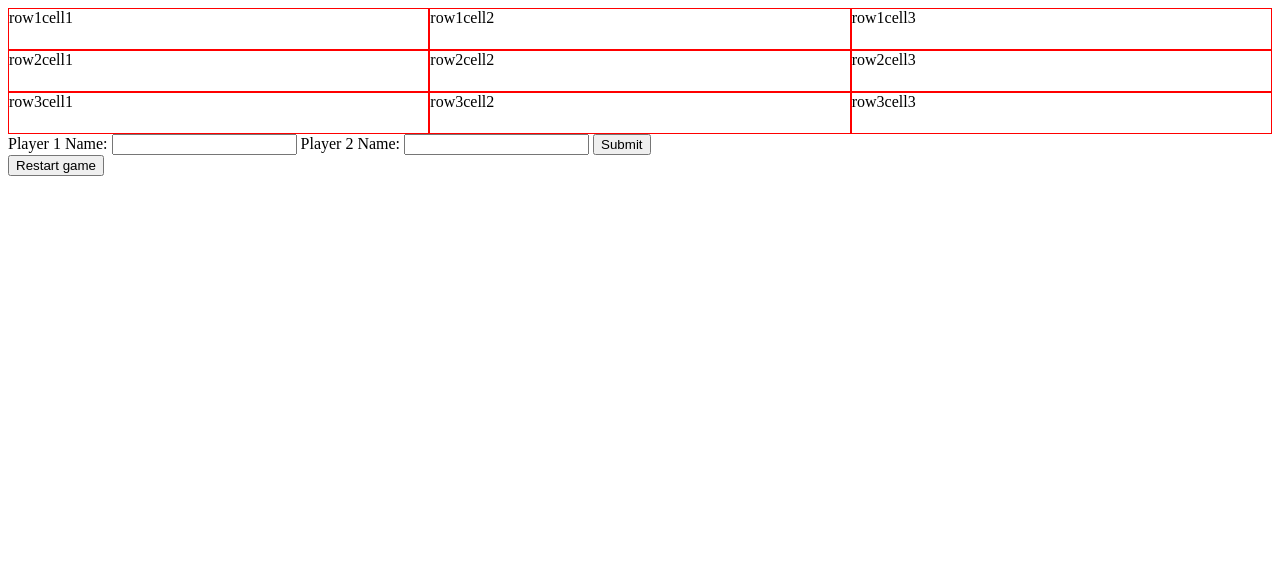
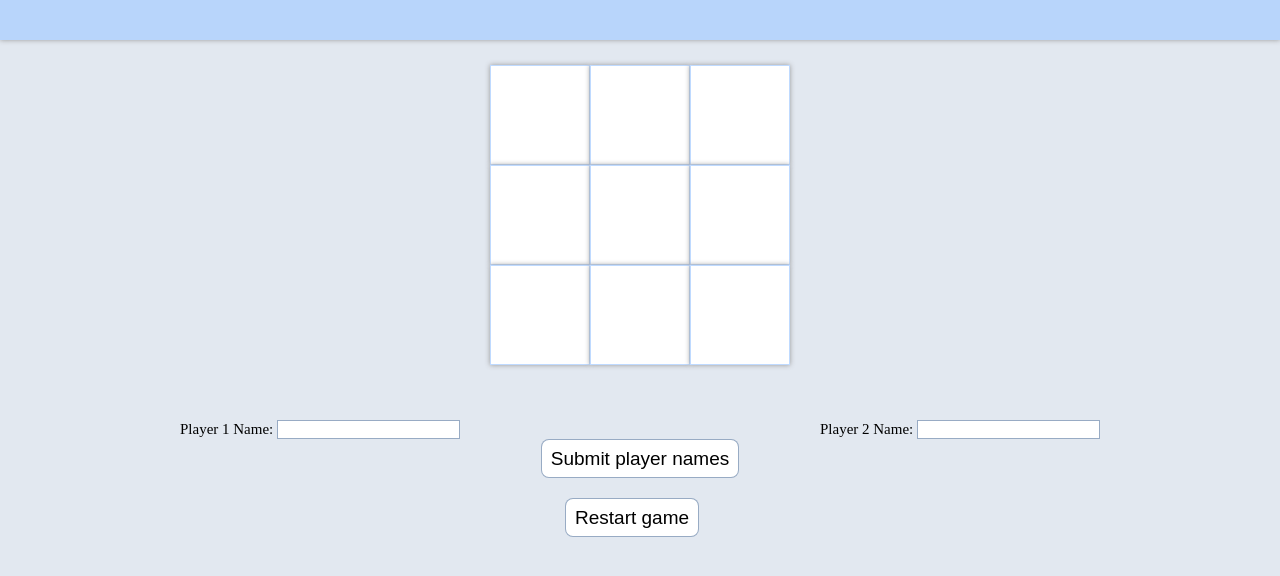
Before and after one commit to EmberD323/tic-tac-toe, a plain HTML site: page index.html in a window 1280 px wide. Drawn offline with Linux system fonts and the light colour scheme.

Commit message:
Code CSS for the game

```diff
--- a/index.html
+++ b/index.html
@@ -10,33 +10,39 @@
 <body>
     <div class="names">
         <div class="name1"></div>
-        <div class="vs"></div>
+        <div class="vs">  </div>
         <div class="name2"></div>
     </div>
     <div class="gameContainer">
-        <div class="row1"id = "cell1">row1cell1</div>
-        <div class="row1"id = "cell2">row1cell2</div>
-        <div class="row1"id = "cell3">row1cell3</div>
+        <div class="row1"id = "cell1"></div>
+        <div class="row1"id = "cell2"></div>
+        <div class="row1"id = "cell3"></div>
 
-        <div class="row2"id = "cell1">row2cell1</div>
-        <div class="row2"id = "cell2">row2cell2</div>
-        <div class="row2"id = "cell3">row2cell3</div>
+        <div class="row2"id = "cell1"></div>
+        <div class="row2"id = "cell2"></div>
+        <div class="row2"id = "cell3"></div>
 
-        <div class="row3"id = "cell1">row3cell1</div>
-        <div class="row3"id = "cell2">row3cell2</div>
-        <div class="row3"id = "cell3">row3cell3</div>
+        <div class="row3"id = "cell1"></div>
+        <div class="row3"id = "cell2"></div>
+        <div class="row3"id = "cell3"></div>
 
     </div>
     <div class="announce"></div>
 
 
     <form>
-        <label for="player1">Player 1 Name:</label>
-        <input type="text" class ="player1">
+        <div class="player1">
+            <label for="player1">Player 1 Name:</label>
+            <input type="text" class ="player1">
+        </div>
+        <div class="player2">
+            <label for="player2">Player 2 Name:</label>
+            <input type="text" class ="player2">
+        </div>
 
-        <label for="player2">Player 2 Name:</label>
-        <input type="text" class ="player2">
-        <button type = "submit" class="submit">Submit</button>
+
+
+        <button type = "submit" class="submit">Submit player names</button>
     </form>
 
     <button class="restart">Restart game</button>
--- a/script.js
+++ b/script.js
@@ -154,7 +154,6 @@ let Gameboard = (
         return gameboard;
 
     }
-
     return {createEmptyBoard,addMarker,checkForWinOrTie,addGameboardToDisplay,addNames,refreshGameboard};
 })();
 
@@ -171,7 +170,6 @@ let Gameplay= function play(){
         Gameboard.addGameboardToDisplay(gameboard);
         Gameboard.checkForWinOrTie(gameboard);
     }
-
     return{playRound};
 }();//add () to run
 
@@ -209,8 +207,4 @@ let userInputs = (function(){
     });
 })();
 
-
-
-console.log("to start the game I must first create an empty gameboard");
-console.log(Gameboard.createEmptyBoard());
  let gameboard = Gameboard.createEmptyBoard();
--- a/style.css
+++ b/style.css
@@ -1,13 +1,85 @@
 :root{
     box-sizing: border-box;
+    --background-color:#e2e8f0;
+    --secondary-color:#add0ffc5;
+    --secondary-color-darker:#7a93b3c5;
+}
+body{
+    background-color: var(--background-color);
+    margin:0px;
 }
 .gameContainer{
     display:grid;
-    grid-template-columns: repeat(3,1fr);
+    grid-template-columns: repeat(3,100px);
+    grid-template-rows: repeat(3,100px);
+    margin:25px 75px;
+    justify-content: center;
+
+}
+.gameContainer>*{
+    background-color: white;
+    box-shadow: 0px 0px 5px 0px #999999;;
+    border:1px solid var(--secondary-color);
+    display: flex;
+    justify-content: center;
+    align-items: center;
+    font-size: 20px;
+    color:var(--secondary-color-darker);
+    font-weight: bold;
+}
+
+.names{
+    display: flex;
+    justify-content: space-evenly;
+    font-size: 30px;
+    box-shadow: 0px 0px 5px 0px #999999;
+    padding: 20px;
+    background-color: var(--secondary-color);
+    color: white;
+}
+
+.announce{
+    color: var(--secondary-color-darker);
+    font-size: 30px;
+    display: flex;
+    justify-content: center;
+    padding:15px;
+
+}
+
+form{
+    display: grid;
+    grid-template-columns: repeat(2,1fr);
+    justify-items: center;
+    grid-template-areas: "player1 player2" "submit submit";
+    font-size: 15px;
+
+}
+
+div .player1,div .player2{
+    border:1px solid var(--secondary-color-darker);
+}
+
+
+form>.submit{
+    grid-area: submit;
+
+}
+
+form>.submit,.restart{
+    font-size: 19px;
+    line-height: 19px;
+    padding: 9px;
+    border-radius: 8px;
+    border:1px solid var(--secondary-color-darker);
+    background-color: white;
 
 
 }
-.gameContainer>*{
-    border:1px solid red;
-    height: 40px;
+
+.restart{
+    margin: 20px 565px
 }
+form>.submit:hover,div .player1:hover,div .player2:hover,.restart:hover{
+    background-color: var(--secondary-color);
+}
```
